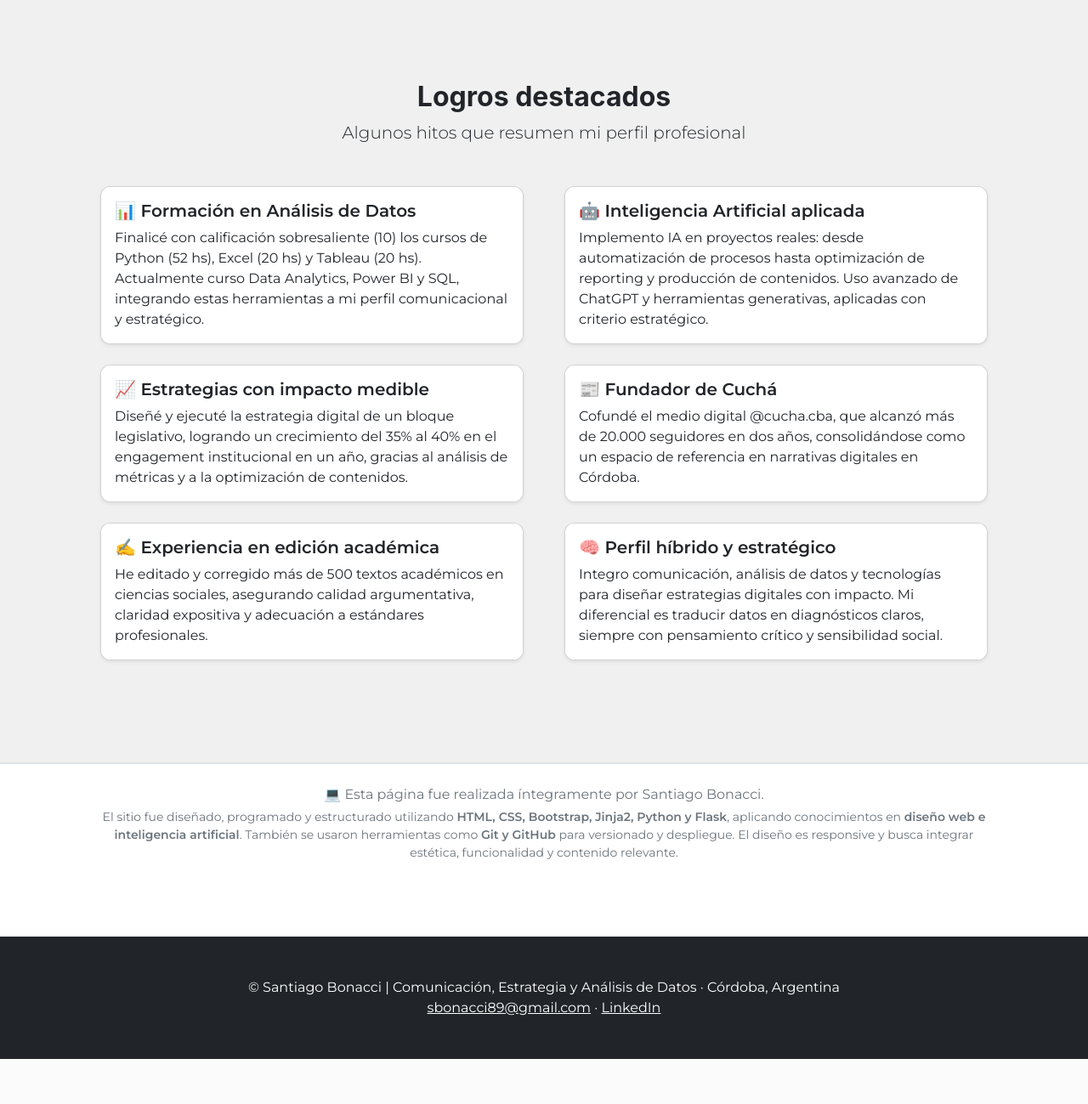
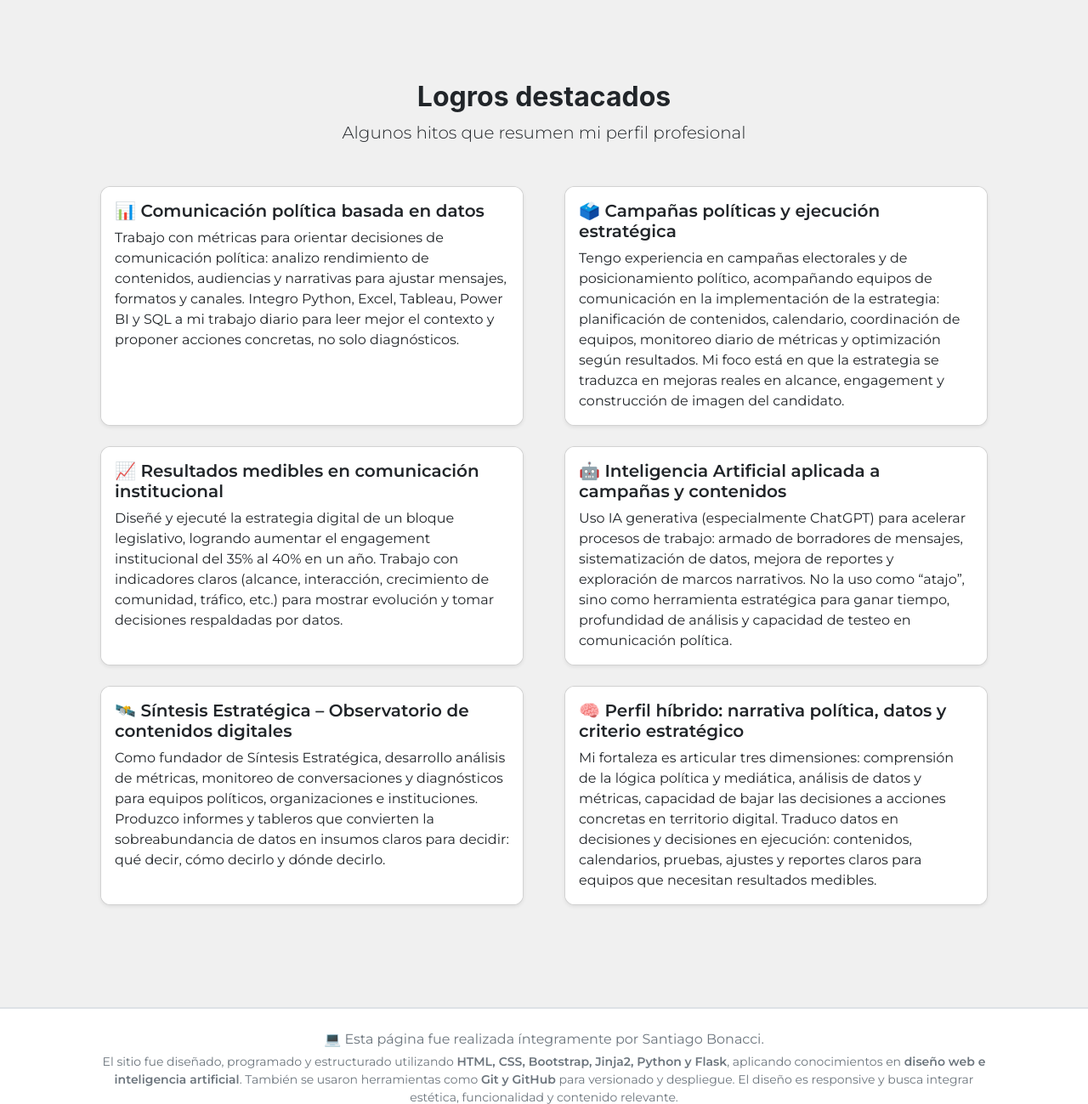
Before and after one commit to sbonacci33/mi_portfolio, a Flask app: page / in a window 1280 px wide. Shown: the part 2391-3690 px from the top of the page at 85% size. Before the commit the page ends 3637 px from the top, so only its background shows below. Run offline with Flask 3, Linux system fonts and the light colour scheme; some libraries are stand-ins or nearby versions; some web fonts are replaced.

Commit message:
Actualiza textos de logros destacados

```diff
--- a/templates/index.html
+++ b/templates/index.html
@@ -119,38 +119,38 @@
         <div class="row gx-5">
             <div class="col-lg-6 mb-4">
                 <div class="card h-100 shadow-sm"><div class="card-body">
-                    <h5 class="card-title">📊 Formación en Análisis de Datos</h5>
-                    <p class="card-text">Finalicé con calificación sobresaliente (10) los cursos de Python (52&nbsp;hs), Excel (20&nbsp;hs) y Tableau (20&nbsp;hs). Actualmente curso Data Analytics, Power BI y SQL, integrando estas herramientas a mi perfil comunicacional y estratégico.</p>
+                    <h5 class="card-title">📊 Comunicación política basada en datos</h5>
+                    <p class="card-text">Trabajo con métricas para orientar decisiones de comunicación política: analizo rendimiento de contenidos, audiencias y narrativas para ajustar mensajes, formatos y canales. Integro Python, Excel, Tableau, Power BI y SQL a mi trabajo diario para leer mejor el contexto y proponer acciones concretas, no solo diagnósticos.</p>
                 </div></div>
             </div>
             <div class="col-lg-6 mb-4">
                 <div class="card h-100 shadow-sm"><div class="card-body">
-                    <h5 class="card-title">🤖 Inteligencia Artificial aplicada</h5>
-                    <p class="card-text">Implemento IA en proyectos reales: desde automatización de procesos hasta optimización de reporting y producción de contenidos. Uso avanzado de ChatGPT y herramientas generativas, aplicadas con criterio estratégico.</p>
+                    <h5 class="card-title">🗳️ Campañas políticas y ejecución estratégica</h5>
+                    <p class="card-text">Tengo experiencia en campañas electorales y de posicionamiento político, acompañando equipos de comunicación en la implementación de la estrategia: planificación de contenidos, calendario, coordinación de equipos, monitoreo diario de métricas y optimización según resultados. Mi foco está en que la estrategia se traduzca en mejoras reales en alcance, engagement y construcción de imagen del candidato.</p>
                 </div></div>
             </div>
             <div class="col-lg-6 mb-4">
                 <div class="card h-100 shadow-sm"><div class="card-body">
-                    <h5 class="card-title">📈 Estrategias con impacto medible</h5>
-                    <p class="card-text">Diseñé y ejecuté la estrategia digital de un bloque legislativo, logrando un crecimiento del 35% al 40% en el engagement institucional en un año, gracias al análisis de métricas y a la optimización de contenidos.</p>
+                    <h5 class="card-title">📈 Resultados medibles en comunicación institucional</h5>
+                    <p class="card-text">Diseñé y ejecuté la estrategia digital de un bloque legislativo, logrando aumentar el engagement institucional del 35% al 40% en un año. Trabajo con indicadores claros (alcance, interacción, crecimiento de comunidad, tráfico, etc.) para mostrar evolución y tomar decisiones respaldadas por datos.</p>
                 </div></div>
             </div>
             <div class="col-lg-6 mb-4">
                 <div class="card h-100 shadow-sm"><div class="card-body">
-                    <h5 class="card-title">📰 Fundador de Cuchá</h5>
-                    <p class="card-text">Cofundé el medio digital @cucha.cba, que alcanzó más de 20.000 seguidores en dos años, consolidándose como un espacio de referencia en narrativas digitales en Córdoba.</p>
+                    <h5 class="card-title">🤖 Inteligencia Artificial aplicada a campañas y contenidos</h5>
+                    <p class="card-text">Uso IA generativa (especialmente ChatGPT) para acelerar procesos de trabajo: armado de borradores de mensajes, sistematización de datos, mejora de reportes y exploración de marcos narrativos. No la uso como “atajo”, sino como herramienta estratégica para ganar tiempo, profundidad de análisis y capacidad de testeo en comunicación política.</p>
                 </div></div>
             </div>
             <div class="col-lg-6 mb-4">
                 <div class="card h-100 shadow-sm"><div class="card-body">
-                    <h5 class="card-title">✍️ Experiencia en edición académica</h5>
-                    <p class="card-text">He editado y corregido más de 500 textos académicos en ciencias sociales, asegurando calidad argumentativa, claridad expositiva y adecuación a estándares profesionales.</p>
+                    <h5 class="card-title">🛰️ Síntesis Estratégica – Observatorio de contenidos digitales</h5>
+                    <p class="card-text">Como fundador de Síntesis Estratégica, desarrollo análisis de métricas, monitoreo de conversaciones y diagnósticos para equipos políticos, organizaciones e instituciones. Produzco informes y tableros que convierten la sobreabundancia de datos en insumos claros para decidir: qué decir, cómo decirlo y dónde decirlo.</p>
                 </div></div>
             </div>
             <div class="col-lg-6 mb-4">
                 <div class="card h-100 shadow-sm"><div class="card-body">
-                    <h5 class="card-title">🧠 Perfil híbrido y estratégico</h5>
-                    <p class="card-text">Integro comunicación, análisis de datos y tecnologías para diseñar estrategias digitales con impacto. Mi diferencial es traducir datos en diagnósticos claros, siempre con pensamiento crítico y sensibilidad social.</p>
+                    <h5 class="card-title">🧠 Perfil híbrido: narrativa política, datos y criterio estratégico</h5>
+                    <p class="card-text">Mi fortaleza es articular tres dimensiones: comprensión de la lógica política y mediática, análisis de datos y métricas, capacidad de bajar las decisiones a acciones concretas en territorio digital. Traduco datos en decisiones y decisiones en ejecución: contenidos, calendarios, pruebas, ajustes y reportes claros para equipos que necesitan resultados medibles.</p>
                 </div></div>
             </div>
         </div>
```
